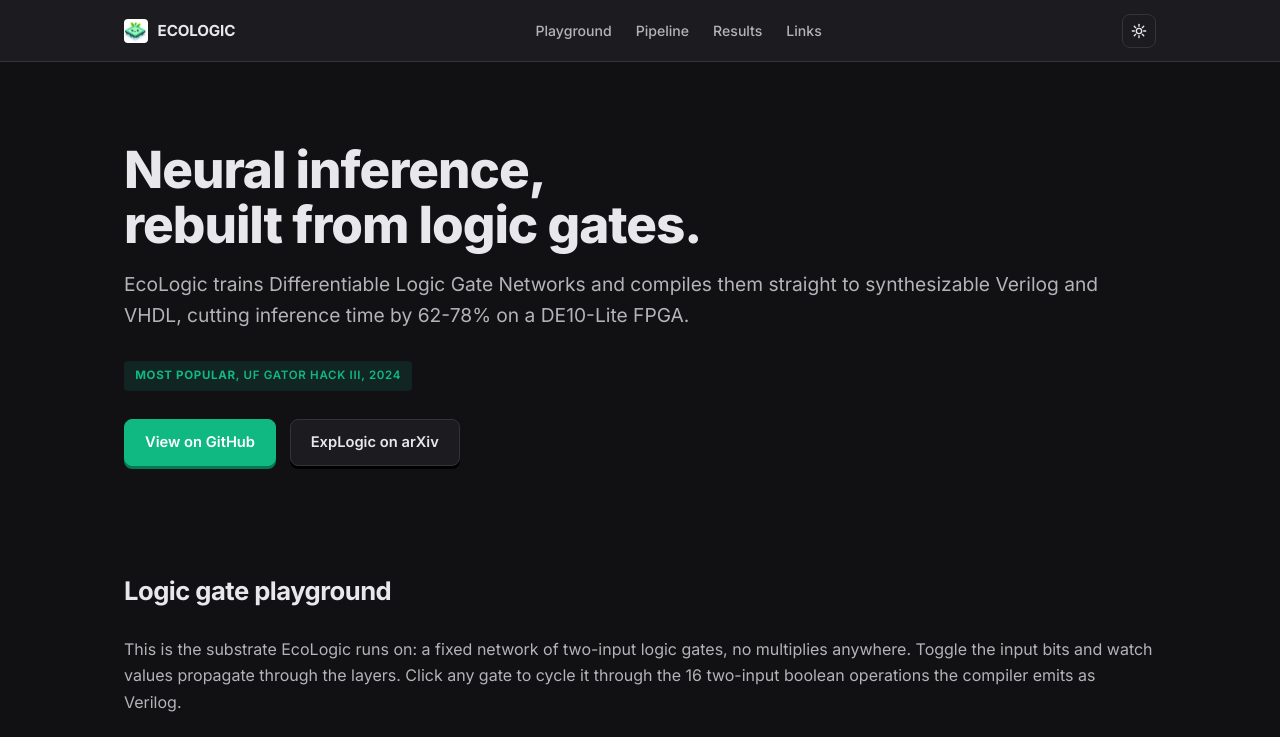
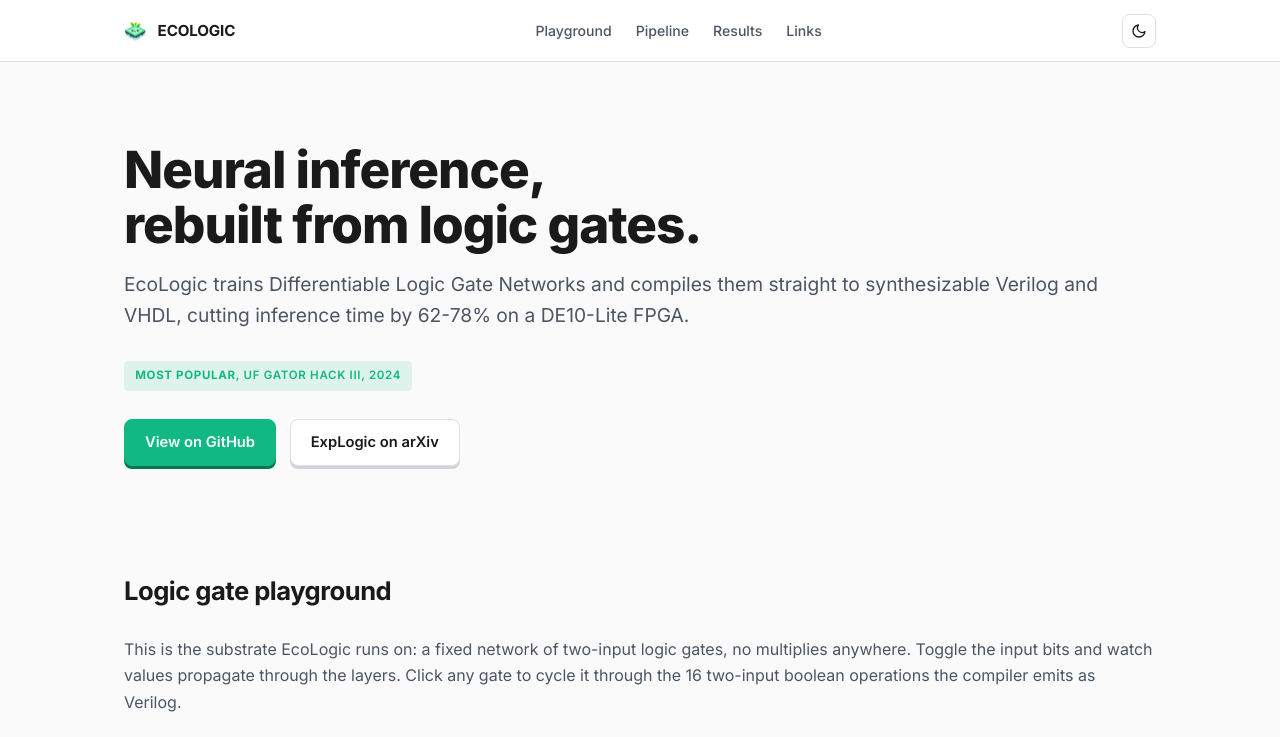
Before and after one commit to matheusmaldaner/EcoLogic, a plain HTML site: page docs/index.html in a window 1280 px wide. Shown: the top 737 px of the page. Drawn offline with Linux system fonts and the dark colour scheme.

Commit message:
default showcase page to light mode

```diff
--- a/docs/index.html
+++ b/docs/index.html
@@ -41,23 +41,6 @@
     --wire-off: #d1d5db;
     --font-sans: 'Inter', -apple-system, BlinkMacSystemFont, 'Segoe UI', Roboto, sans-serif;
     --font-mono: 'SF Mono', 'Fira Code', Consolas, monospace;
-  }
-
-  @media (prefers-color-scheme: dark) {
-    :root:not([data-theme="light"]) {
-      --color-bg: #111114;
-      --color-surface: #1c1c20;
-      --color-text: #e8e8ec;
-      --color-text-muted: #b4b4b8;
-      --color-border: #333338;
-      --color-primary: #10b981;
-      --color-primary-hover: #34d39e;
-      --color-bg-alt: #18181c;
-      --shadow-sm: 0 1px 3px rgba(0,0,0,0.4);
-      --shadow-md: 0 4px 8px rgba(0,0,0,0.5);
-      --btn-depth-neutral: #000000;
-      --wire-off: #3a3a40;
-    }
   }
 
   :root[data-theme="dark"] {
@@ -156,10 +139,6 @@
   .theme-toggle:hover { border-color: var(--color-primary); color: var(--color-primary); }
   .theme-toggle svg { width: 16px; height: 16px; display: block; }
   .theme-toggle .icon-sun { display: none; }
-  @media (prefers-color-scheme: dark) {
-    :root:not([data-theme="light"]) .theme-toggle .icon-sun { display: block; }
-    :root:not([data-theme="light"]) .theme-toggle .icon-moon { display: none; }
-  }
   :root[data-theme="dark"] .theme-toggle .icon-sun { display: block; }
   :root[data-theme="dark"] .theme-toggle .icon-moon { display: none; }
 
@@ -916,7 +895,7 @@
   // theme toggle: flips effective theme, persists choice; icon swap is css-driven
   document.getElementById("theme-toggle").addEventListener("click", function () {
     var stored = document.documentElement.dataset.theme;
-    var effective = stored || (window.matchMedia("(prefers-color-scheme: dark)").matches ? "dark" : "light");
+    var effective = stored || "light";
     var next = effective === "dark" ? "light" : "dark";
     document.documentElement.dataset.theme = next;
     try { localStorage.setItem("theme", next); } catch (e) {}
```
